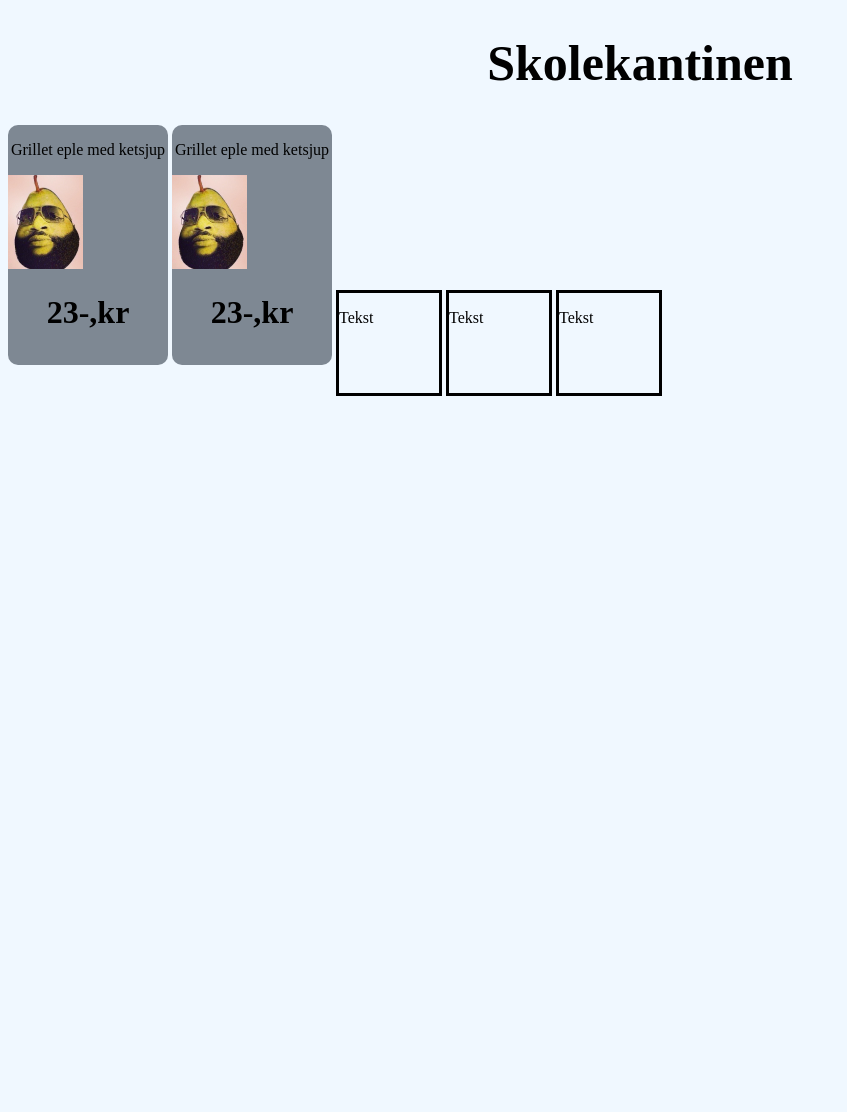
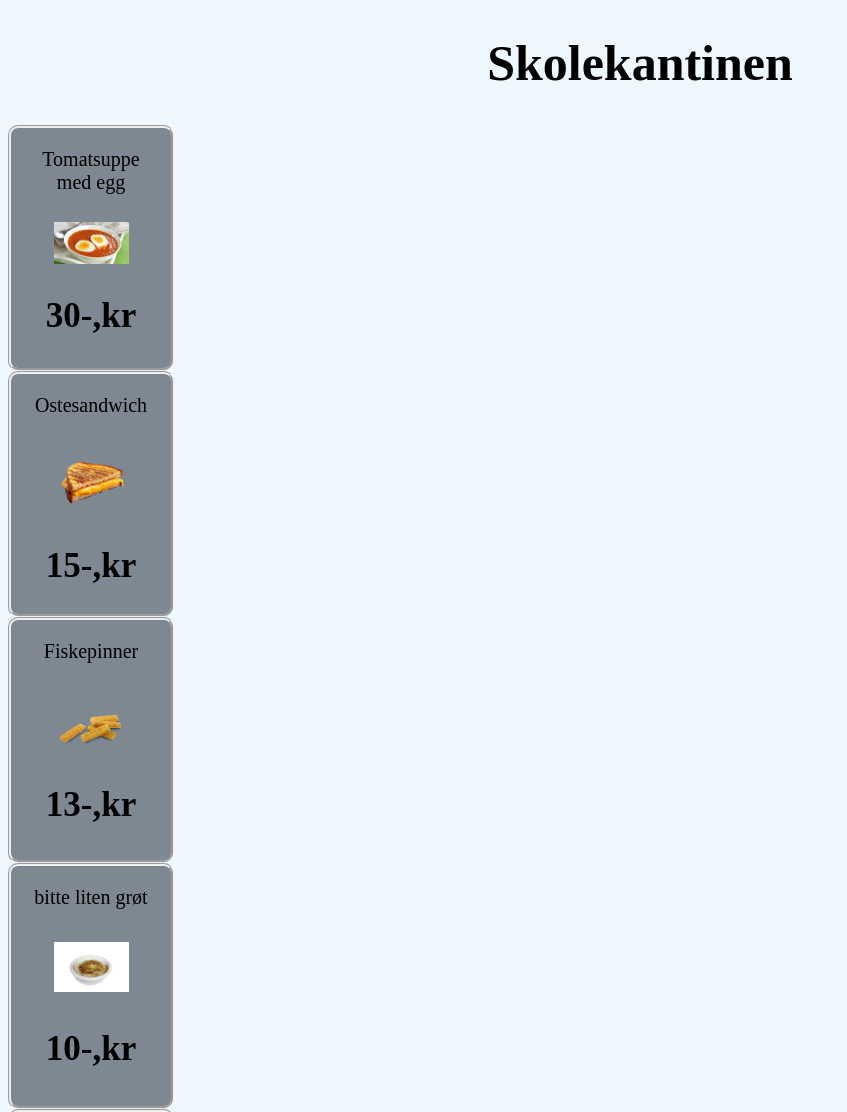
Before and after one commit to MohamedAbdirashid1/Kantine-nettside, a plain HTML site: page index.html in a window 1280 px wide. Shown: the top 1112 px of the page, without its empty margins (0-847 px from the left). Before the commit the page ends 800 px from the top, so only its background shows below. Drawn offline with Linux system fonts and the light colour scheme.

Commit message:
Tirsdag menyy 3892

```diff
--- a/index.html
+++ b/index.html
@@ -9,23 +9,37 @@
 <body>
     <h1 id="overskrift">Skolekantinen</h1>
     <div class="matliste">
-        <p>Grillet eple med ketsjup</p>
-        <img src="pear.png">
-        <h1>23-,kr</h1>
+        <p>Tomatsuppe med egg</p>
+        <img src="bilder/Tomatsuppe.png">
+        <h1>30-,kr</h1>
+    </div>
+    <div class="matliste">
+        <p>Ostesandwich</p>
+        <img src="bilder/ostesandwich.png">
+        <h1>15-,kr</h1>
+    </div>
+    <div class="matliste">
+        <p>Fiskepinner</p>
+        <img src="/bilder/fiskepinner.png">
+        <h1>13-,kr</h1>
+    </div>
+    <div class="matliste">
+        <p>bitte liten grøt</p>
+        <img src="/bilder/groet.png">
+        <h1>10-,kr</h1>
     </div>
     <div class="matliste">
         <p>Grillet eple med ketsjup</p>
-        <img src="pear.png">
-        <h1>23-,kr</h1>
+        <img src="/bilder/pear.png">
+        <h1>21-,kr</h1>
+    </div>
+    <div class="matliste">
+        <p>Crossiant</p>
+        <img src="/bilder/crossiant.png">
+        <h1>25-,kr</h1>
     </div>
     <div class="firkant">
-        <p> Tekst </p>
-    </div>
-    <div class="firkant">
-        <p> Tekst </p>
-    </div>
-    <div class="firkant">
-        <p> Tekst </p>
+        <p>si hei til den nye galakse notat</p>
     </div>
 </body>
 </html>
--- a/style.css
+++ b/style.css
@@ -11,12 +11,15 @@ body{
     height: 240px;
     display: flex;
     flex-direction: column;
-    display: inline-block;
+    display: grid;
+    border-style: groove;
     border-radius: 10px;
-    border:7px
 }
 .matliste p{
+    font-size: 20px;
     text-align: center;
+
+    margin: 20px;
 }
 .matliste img{
     width: 75px;
@@ -25,6 +28,7 @@ body{
     border-bottom: 0px;
 }
 .matliste h1{
+    font-size: 35px;
     text-align: center;
     position: relative;
     bottom:0px
```
Also changed, not shown: side.html (deleted, +0 -23 lines), bilder/crossiant.png (added), bilder/fiskepinner.png (added), bilder/groet.png (added), bilder/ostesandwich.png (added), bilder/pear.png (renamed from pear.png), bilder/tomatsuppe.png (added), 1 other file.
